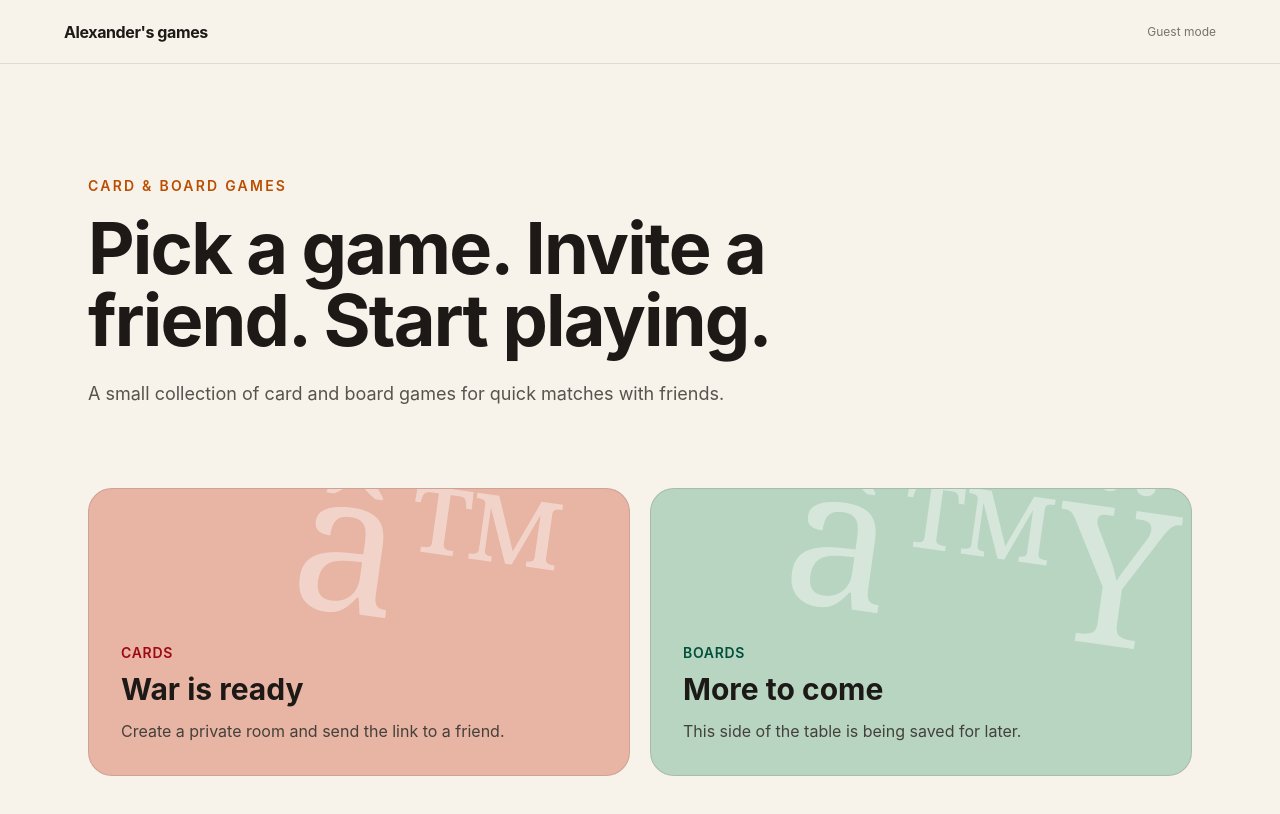
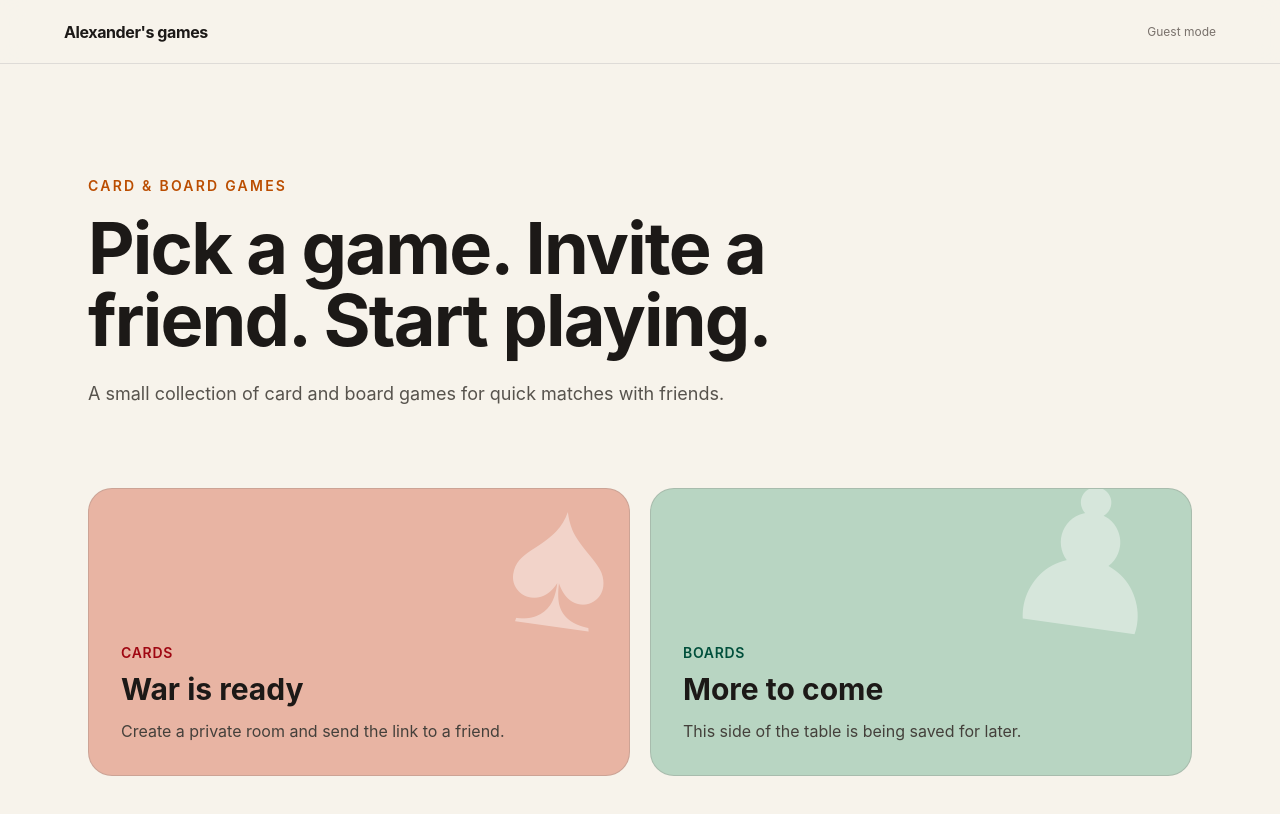
Before and after one commit to alkval/games-platform, a React (Vite) app: page / in a window 1280 px wide. Shown: the top 814 px of the page. Built offline with nearby package versions, Linux system fonts and the light colour scheme; no server answers; what boardgame.io would draw is missing.

Commit message:
Use encoding-safe game symbols

```diff
--- a/src/client/pages/HomePage.tsx
+++ b/src/client/pages/HomePage.tsx
@@ -14,7 +14,7 @@ export function HomePage() {
 
       <section className="mt-14 grid gap-5 md:mt-20 md:grid-cols-2" aria-label="Choose a game category">
         <Link className="portal-card portal-card-warm" to="/cardgames">
-          <span className="portal-mark">â™ </span>
+          <span className="portal-mark" aria-hidden="true">&spades;</span>
           <div>
             <p className="text-sm font-semibold uppercase tracking-wider text-red-800">Cards</p>
             <h2 className="mt-2 text-3xl font-bold">War is ready</h2>
@@ -22,7 +22,7 @@ export function HomePage() {
           </div>
         </Link>
         <Link className="portal-card portal-card-cool" to="/boardgames">
-          <span className="portal-mark">â™Ÿ</span>
+          <span className="portal-mark" aria-hidden="true">&#9823;</span>
           <div>
             <p className="text-sm font-semibold uppercase tracking-wider text-emerald-900">Boards</p>
             <h2 className="mt-2 text-3xl font-bold">More to come</h2>
```
